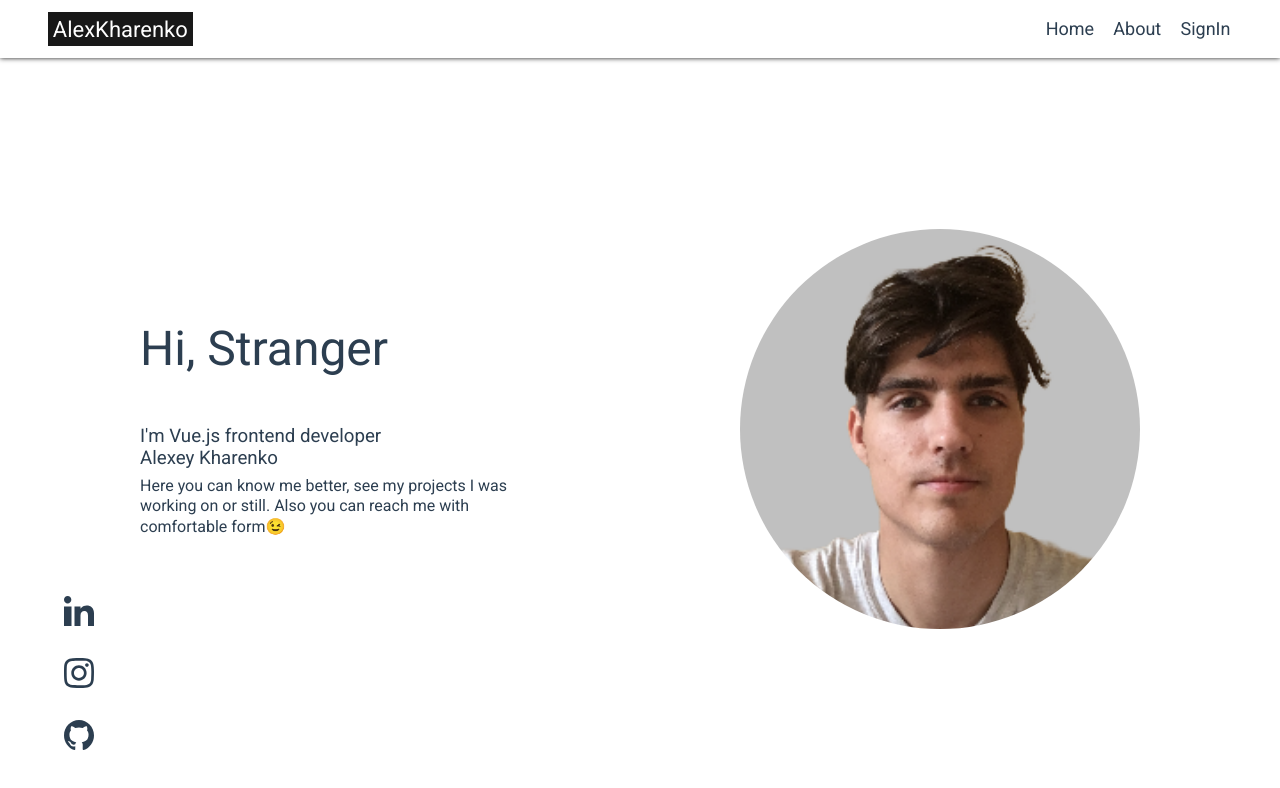
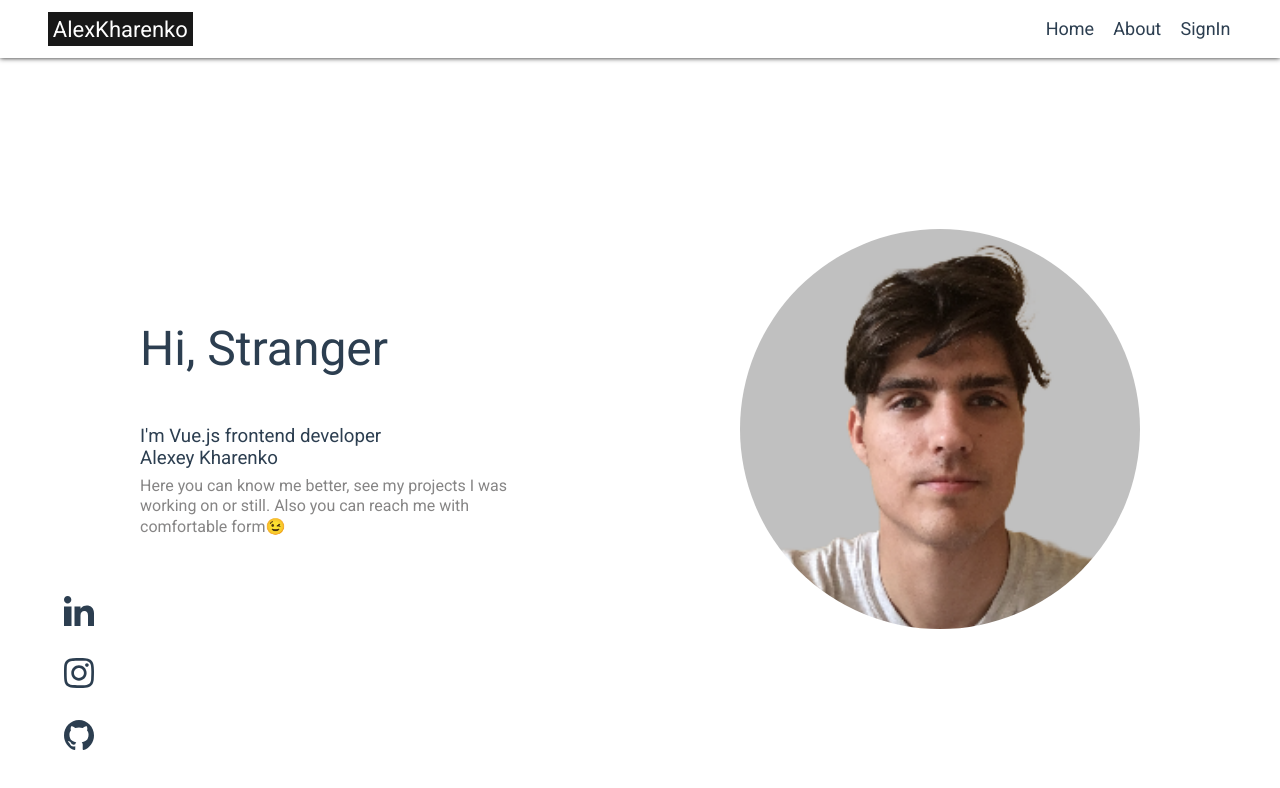
Before and after one commit to AlexKharenko/Portfolio, a Vue app: page / in a window 1280 px wide. Shown: the top 788 px of the page. Built offline with nearby package versions, Linux system fonts and the light colour scheme; no server answers.

Commit message:
feat: added more grey colors

```diff
--- a/src/assets/base.scss
+++ b/src/assets/base.scss
@@ -7,6 +7,9 @@
     --white: #ffffff;
     --white-soft: #f8f8f8;
     --white-mute: #f2f2f2;
+
+    --grey-soft: #868585;
+    --grey-muted: #8d8c8c;
 
     --black: #181818;
     --black-soft: #222222;
@@ -39,6 +42,7 @@
     --color-heading: var(--text-light-1);
     --color-text: var(--text-light-1);
     --color-text-2: var(--text-light-2);
+    --color-text-muted: var(--grey-soft);
 
     --color-success: var(--green-light);
     --color-danger: var(--red-light);
@@ -56,6 +60,7 @@
         --color-heading: var(--text-dark-1);
         --color-text: var(--text-dark-2);
         --color-text-2: var(--text-dark-1);
+        --color-text-muted: var(--grey-muted);
     }
 }
 
```
